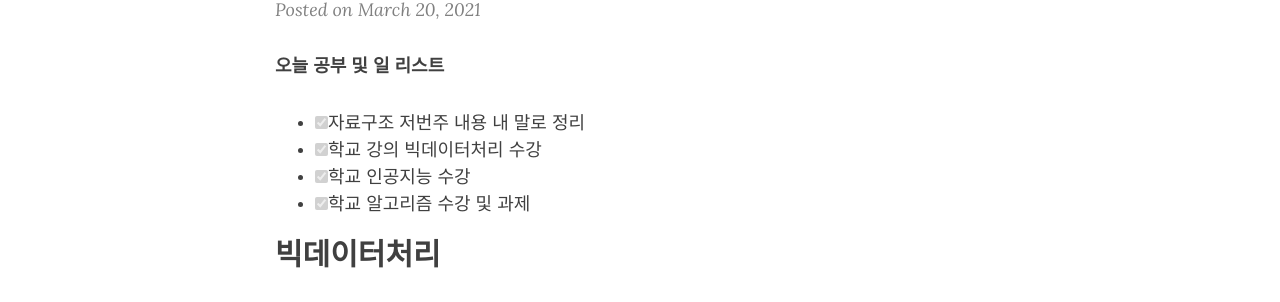
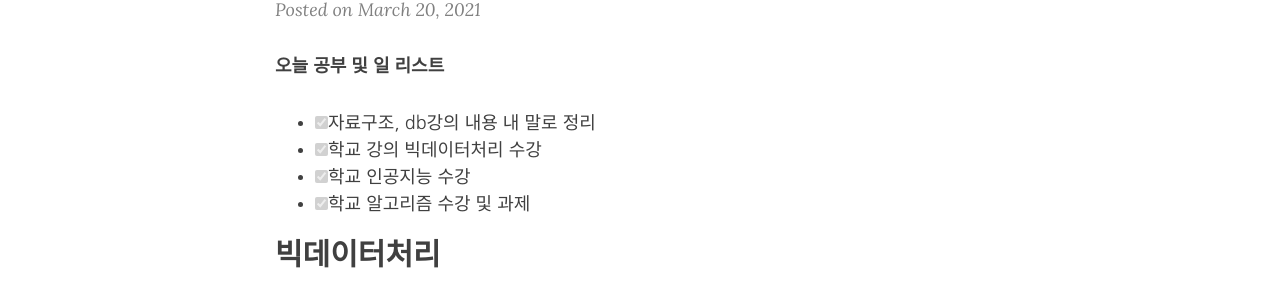
Before and after one commit to yeoneed/yeoneed.github.io, a Jekyll site: the page built from _posts/2021-03-20-TIL-0320.md, in a window 1280 px wide and 1211 px high. Shown: the part 249-551 px from the top of the window. Built offline with Jekyll 4.4.1, drawn with Linux system fonts in a browser that asks for light colours; nearby versions of some CDN libraries; some web fonts are replaced; comment, search, counter and statistics services are not loaded.

Commit message:
Update 2021-03-20-TIL-0320.md

```diff
--- a/_posts/2021-03-20-TIL-0320.md
+++ b/_posts/2021-03-20-TIL-0320.md
@@ -8,7 +8,7 @@ tags: [TIL]
 ---
 **오늘 공부 및  일 리스트**
 
- - [x] 자료구조 저번주 내용 내 말로 정리
+ - [x] 자료구조, db강의 내용 내 말로 정리
  - [x] 학교 강의 빅데이터처리 수강
  - [x] 학교 인공지능 수강
  - [x] 학교 알고리즘 수강 및 과제
```
